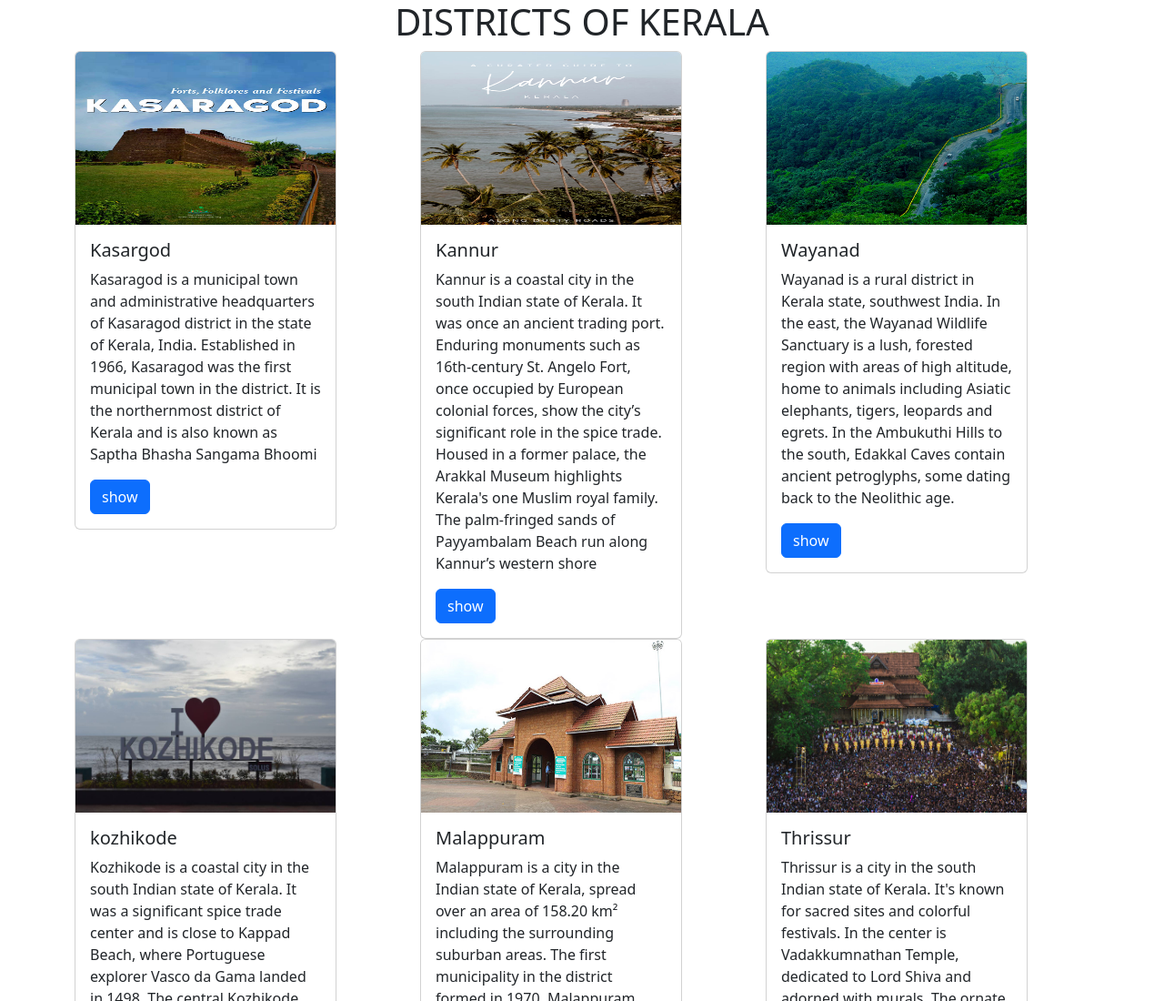
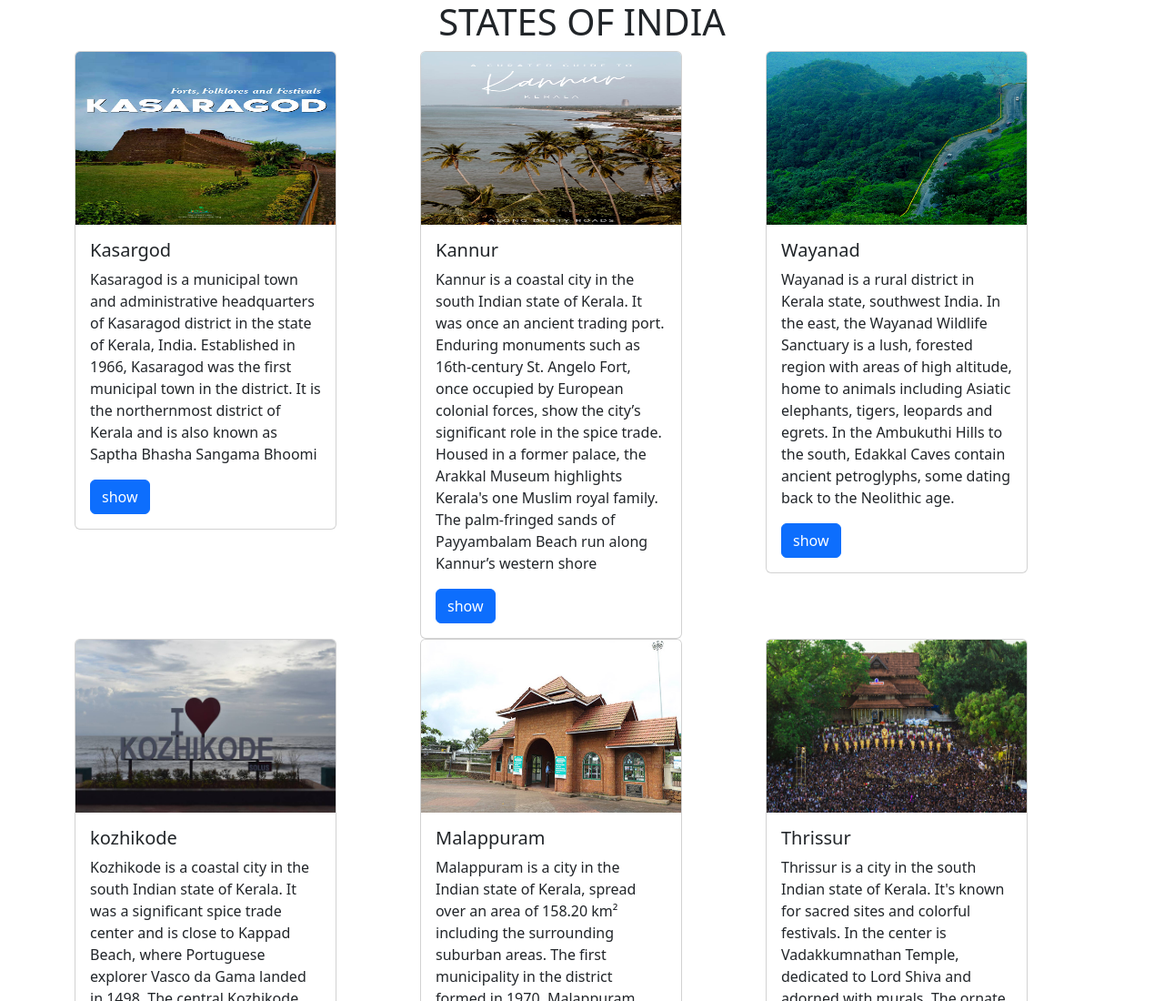
Before and after one commit to femisha1234/febin, a plain HTML site: page index.html in a window 1280 px wide. Shown: the top 1100 px of the page at 91% size. Drawn offline with nearby package versions, Linux system fonts and the light colour scheme.

Commit message:
changed district to state

```diff
--- a/index.html
+++ b/index.html
@@ -11,7 +11,7 @@
 <body>
 
     <center>
-        <h1>DISTRICTS OF KERALA</h1></center>
+        <h1>STATES OF INDIA</h1></center>
         <div class="container">
             <div class="row">
                 <div class="col">
```
